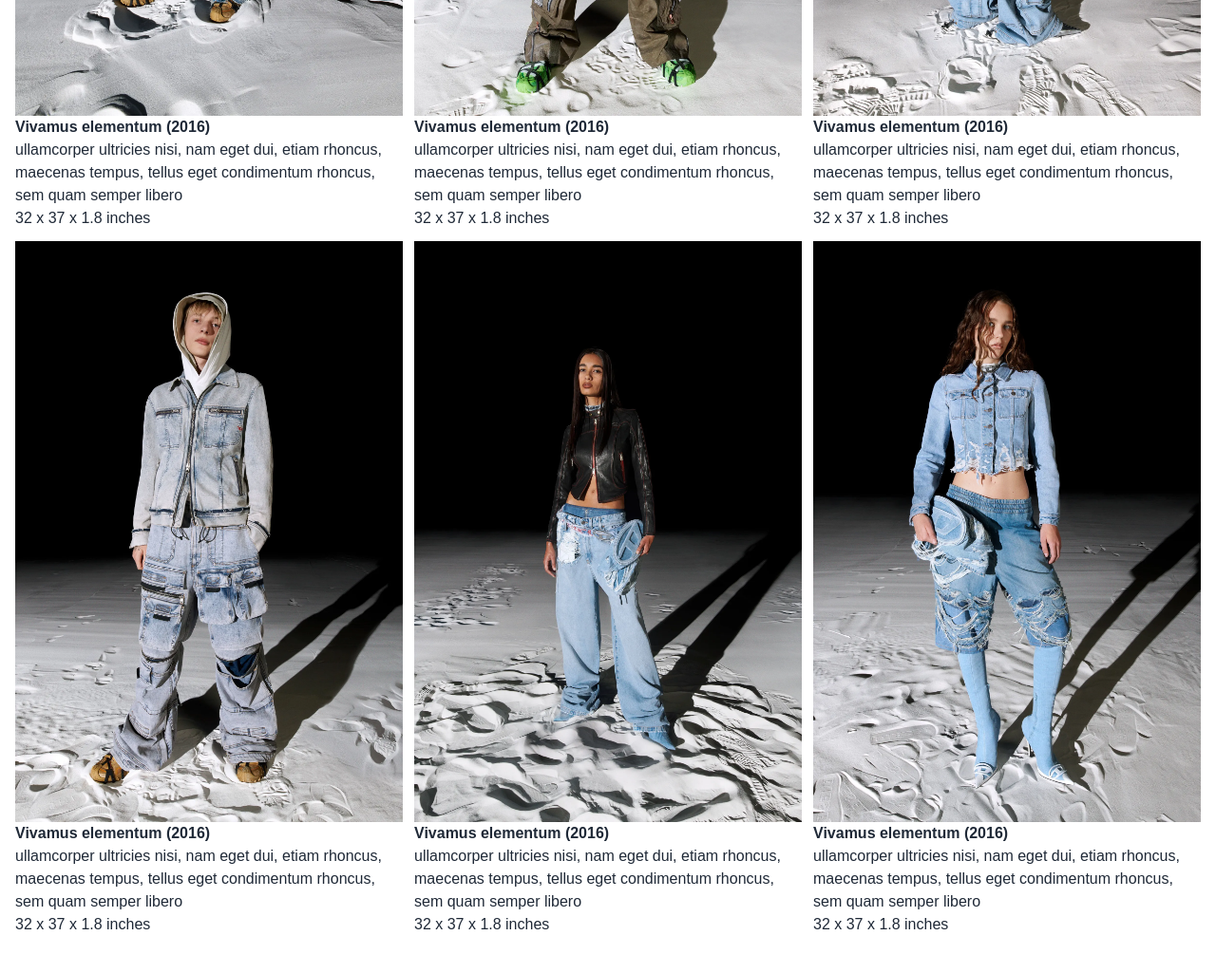
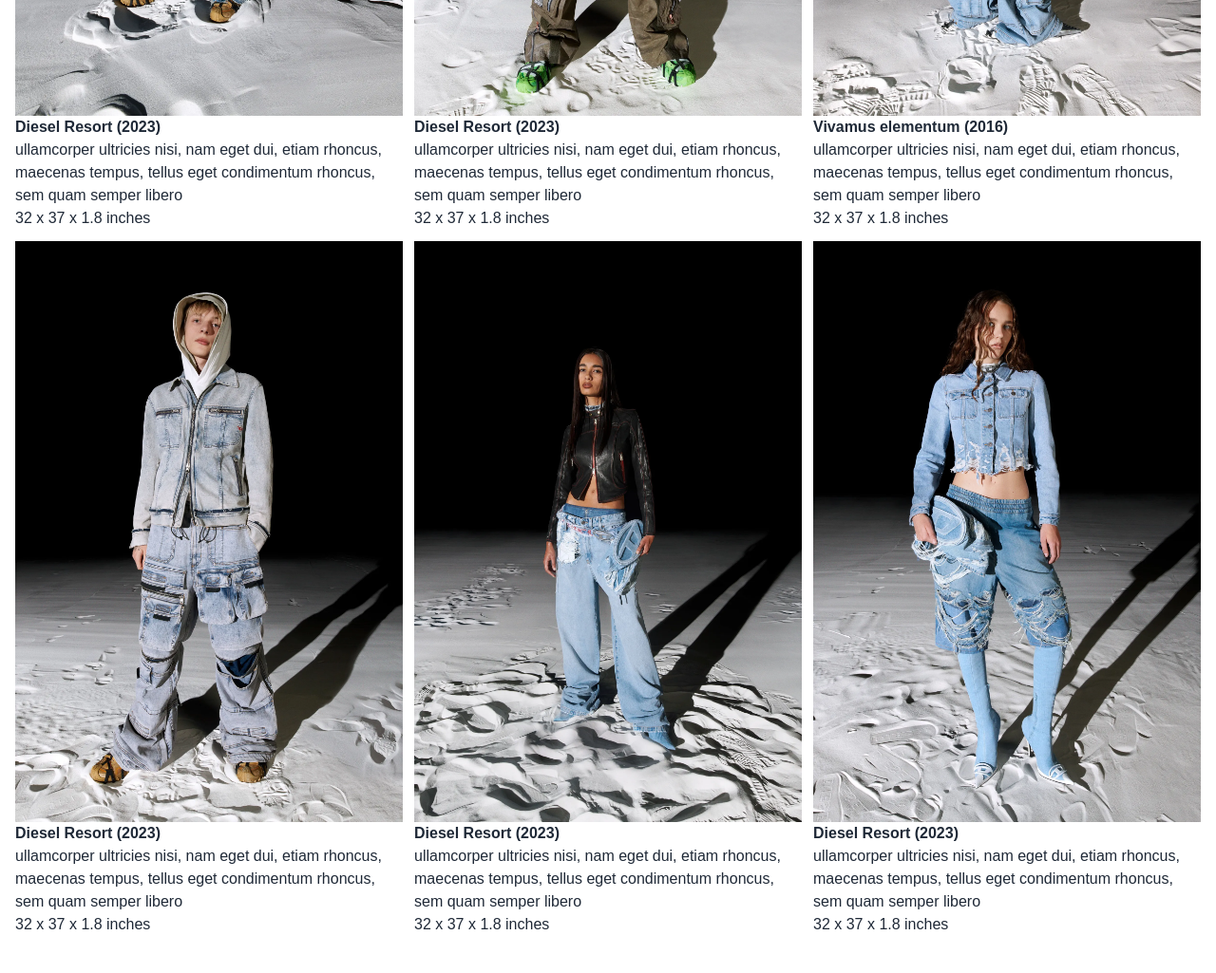
Before and after one commit to BlackBros/dnmgdbrand, a website: page public/index.html in a window 1280 px wide. Shown: the part 1300-2325 px from the top of the page at 95% size. Drawn offline with nearby package versions, Linux system fonts and the light colour scheme; some packages are replaced by stand-ins of ours; a script that the page names is missing; a web font is replaced by a local one.

Commit message:
new commit

```diff
--- a/public/index.html
+++ b/public/index.html
@@ -62,7 +62,7 @@
               <img src="imgs/001.webp" alt="EDITORIAL 1" />
             </a>
             <div class="pswp-caption-content">
-              <b>Vivamus elementum (2016)</b><br>ullamcorper ultricies nisi, nam eget dui, etiam rhoncus, maecenas tempus, tellus eget condimentum rhoncus, sem quam semper libero<br>32 x 37 x 1.8 inches
+              <b>Diesel Resort (2023)</b><br>ullamcorper ultricies nisi, nam eget dui, etiam rhoncus, maecenas tempus, tellus eget condimentum rhoncus, sem quam semper libero<br>32 x 37 x 1.8 inches
             </div>
           </div>
 
@@ -75,7 +75,7 @@
               <img src="imgs/002.webp" alt="EDITORIAL 1" />
             </a>
             <div class="pswp-caption-content">
-              <b>Vivamus elementum (2016)</b><br>ullamcorper ultricies nisi, nam eget dui, etiam rhoncus, maecenas tempus, tellus eget condimentum rhoncus, sem quam semper libero<br>32 x 37 x 1.8 inches
+              <b>Diesel Resort (2023)</b><br>ullamcorper ultricies nisi, nam eget dui, etiam rhoncus, maecenas tempus, tellus eget condimentum rhoncus, sem quam semper libero<br>32 x 37 x 1.8 inches
             </div>
           </div>
 
@@ -101,7 +101,7 @@
               <img src="imgs/004.webp" alt="EDITORIAL 1" />
             </a>
             <div class="pswp-caption-content">
-              <b>Vivamus elementum (2016)</b><br>ullamcorper ultricies nisi, nam eget dui, etiam rhoncus, maecenas tempus, tellus eget condimentum rhoncus, sem quam semper libero<br>32 x 37 x 1.8 inches
+              <b>Diesel Resort (2023)</b><br>ullamcorper ultricies nisi, nam eget dui, etiam rhoncus, maecenas tempus, tellus eget condimentum rhoncus, sem quam semper libero<br>32 x 37 x 1.8 inches
             </div>
           </div>
 
@@ -114,7 +114,7 @@
               <img src="imgs/005.webp" alt="EDITORIAL 1" />
             </a>
             <div class="pswp-caption-content">
-              <b>Vivamus elementum (2016)</b><br>ullamcorper ultricies nisi, nam eget dui, etiam rhoncus, maecenas tempus, tellus eget condimentum rhoncus, sem quam semper libero<br>32 x 37 x 1.8 inches
+              <b>Diesel Resort (2023)</b><br>ullamcorper ultricies nisi, nam eget dui, etiam rhoncus, maecenas tempus, tellus eget condimentum rhoncus, sem quam semper libero<br>32 x 37 x 1.8 inches
             </div>
           </div>
 
@@ -127,7 +127,7 @@
               <img src="imgs/006.webp" alt="EDITORIAL 1" />
             </a>
             <div class="pswp-caption-content">
-              <b>Vivamus elementum (2016)</b><br>ullamcorper ultricies nisi, nam eget dui, etiam rhoncus, maecenas tempus, tellus eget condimentum rhoncus, sem quam semper libero<br>32 x 37 x 1.8 inches
+              <b>Diesel Resort (2023)</b><br>ullamcorper ultricies nisi, nam eget dui, etiam rhoncus, maecenas tempus, tellus eget condimentum rhoncus, sem quam semper libero<br>32 x 37 x 1.8 inches
             </div>
           </div>
 
@@ -182,7 +182,7 @@
       paddingFn: (viewportSize) => {
         return viewportSize.x < 700 ? smallScreenPadding : largeScreenPadding
       },
-      pswpModule: () => import('https://unpkg.com/photoswipe@beta/dist/photoswipe.esm.js')
+      pswpModule: () => import('../node_modules/photoswipe/dist/photoswipe.esm.js')
     });
 
     const captionPlugin = new PhotoSwipeDynamicCaption(lightbox, {
```
